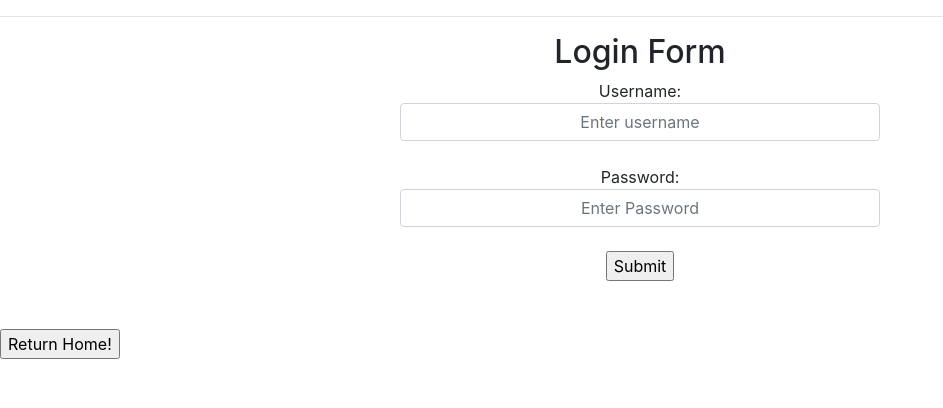
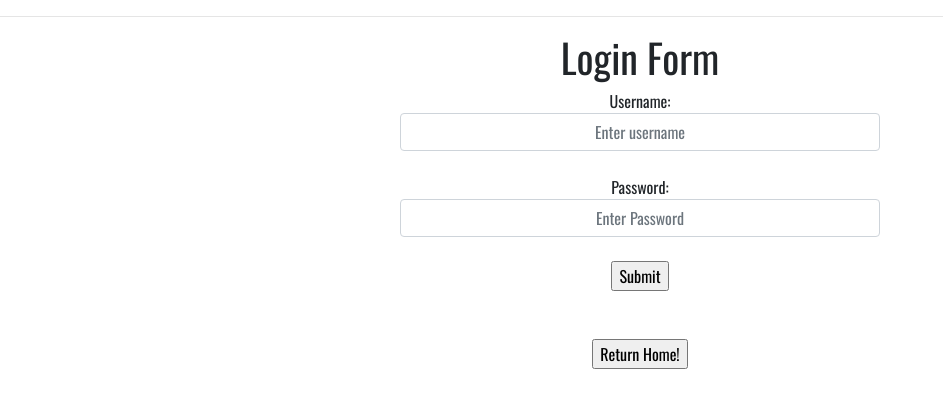
Before and after one commit to EmilySerota/Trip_Rec_Project, a Flask app: page /login in a window 1280 px wide. Shown: the top 408 px of the page, without its empty margins (0-943 px from the left). Run offline with Flask 2, Linux system fonts and the light colour scheme; some libraries are stand-ins or nearby versions.

Commit message:
css complete

```diff
--- a/static/style.css
+++ b/static/style.css
@@ -1,3 +1,14 @@
+@import url(http://fonts.googleapis.com/css?family=Oswald:400,300,700);
+body {
+  font-family: 'Oswald', sans-serif !important;
+}
+
+pre {
+   font-family: 'Oswald', sans-serif !important;
+   font-size: 20px;
+}
+
+
 .center_text {
   text-align:center;
 }
@@ -16,20 +27,17 @@
 }
 
 
-.login_f {
+.login_f, .reg_f {
   display: block;
   text-align: center;
   margin-left: 400px;
   margin-right: 400px;
 }
 
-h2 {
+h1, h2, h3 {
   text-align: center;
 }
 
-h3 {
-  text-align: center;
-}
 
 h4 {
   margin-right: 80px;
@@ -47,13 +55,16 @@ h4 {
 }
 
 .rec_view {
-  margin-right: 80px;
-  margin-left: 80px;
+/*  margin-right: 80px;
+  margin-left: 80px;*/
+  text-align:center;
 }
 
 .city_recs, .user-recs {
   text-align: center;
+  list-style-position: inside;
 }
+
 
 .create_form {
   margin-right: 80px;
--- a/templates/base.html
+++ b/templates/base.html
@@ -12,11 +12,11 @@
 
   <hr>
 
-  <ul>
+  <!-- <ul> -->
     {%for message in get_flashed_messages() %}
-    <li> {{ message }}</li>
+     <div class="alert alert-info">{{ message }}</div>
     {% endfor %}
-  </ul>
+ <!--  </ul> -->
 
   {% block content %} put your content here {% endblock %}
     <script src="https://code.jquery.com/jquery-3.2.1.slim.min.js"></script>
--- a/templates/city_search.html
+++ b/templates/city_search.html
@@ -1,7 +1,7 @@
 {% extends 'base.html' %}
 {% block content %}
 
-  <h2>Usernames with recommendations for {{ city_name | title}}</h2>
+  <h1>Usernames with recommendations for {{ city_name | title}}</h1>
 
 
 <!-- <div class="city_recs"> -->
--- a/templates/create_rec.html
+++ b/templates/create_rec.html
@@ -1,7 +1,7 @@
 {% extends 'base.html' %}
 {% block content %}
 
-<h2>Create a new recommendation to share with others!</h2>
+<h1>Create a new recommendation to share with others!</h1>
 <div class=create_form>
 <form action='/create_new_rec' enctype=multipart/form-data method="POST">
 
--- a/templates/login_form.html
+++ b/templates/login_form.html
@@ -2,7 +2,7 @@
 {% block content %}
 
 
-<h2>Login Form</h2>
+<h1>Login Form</h1>
 
 {% if session['username'] %}
     You're already logged in!
@@ -18,8 +18,10 @@
 {% endif %}
 
 <br><br>
+<div class="c_home">
 <form action='/'>
     <input type="submit" value="Return Home!" />
 </form>
+</div>
 
 {% endblock %}
--- a/templates/reg_form.html
+++ b/templates/reg_form.html
@@ -2,7 +2,7 @@
 {% block content %}
 
 <H1>Registration Form</H1>
-
+<div class="reg_f">
 <form action='/register' method=POST>
     Please enter the following information to create a profile!<br><br>
 
@@ -13,10 +13,12 @@
     Email: <input type='email' class='form-control' placeholder='Enter your email' name='email'><br>
     <input type=submit value='Submit'></div>
 </form>
-
+</div>
 <br>
+<div class="c_home">
 <form action='/'>
     <input type="submit" value="Return Home!" />
 </form>
+</div>
 
 {% endblock %}
--- a/templates/username_search.html
+++ b/templates/username_search.html
@@ -1,7 +1,7 @@
 {% extends 'base.html' %}
 {% block content %}
 
-  <h2>Recommendations created by {{ username }}</h2>
+  <h1>Recommendations created by {{ username }}</h1>
 
 
   <ul class="user-recs">
```
